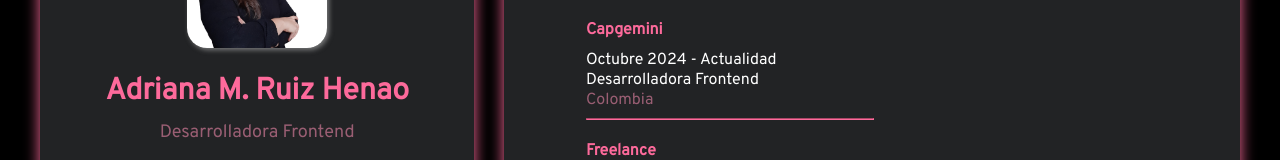
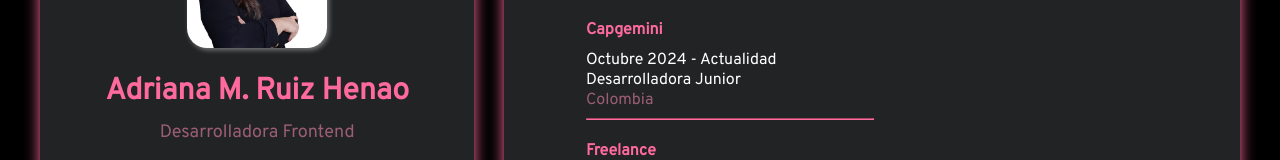
Before and after one commit to adrianamariaruiz/Portafolio, a React (Create React App) app: page / in a window 1280 px wide. Shown: the part 259-419 px from the top of the page. Built offline with nearby package versions, Linux system fonts and the light colour scheme.

Commit message:
fix experience role

```diff
--- a/src/components/Body.jsx
+++ b/src/components/Body.jsx
@@ -11,7 +11,7 @@ export const Body = () => {
         <div>
           <h4>Capgemini</h4>
           <p>Octubre 2024 - Actualidad</p>
-          <p>Desarrolladora Frontend</p>
+          <p>Desarrolladora Junior</p>
           <span>Colombia</span>
         </div>
         <hr />
```
